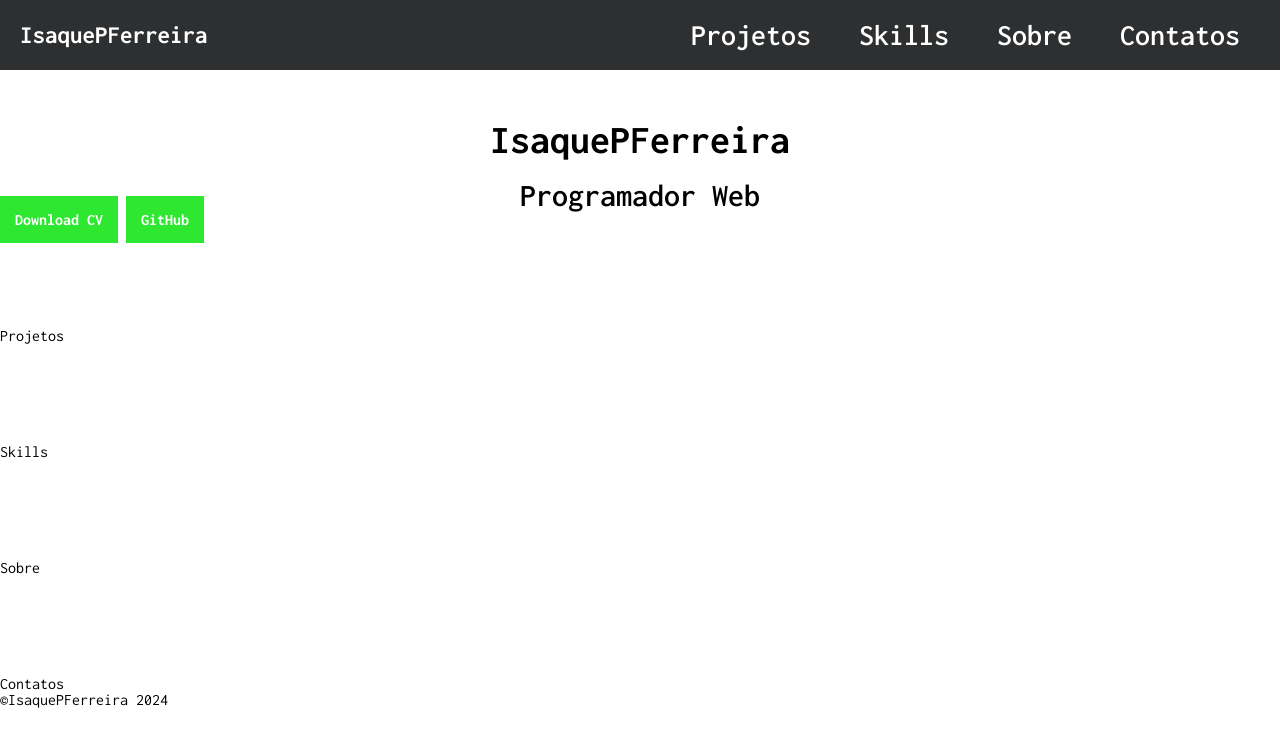
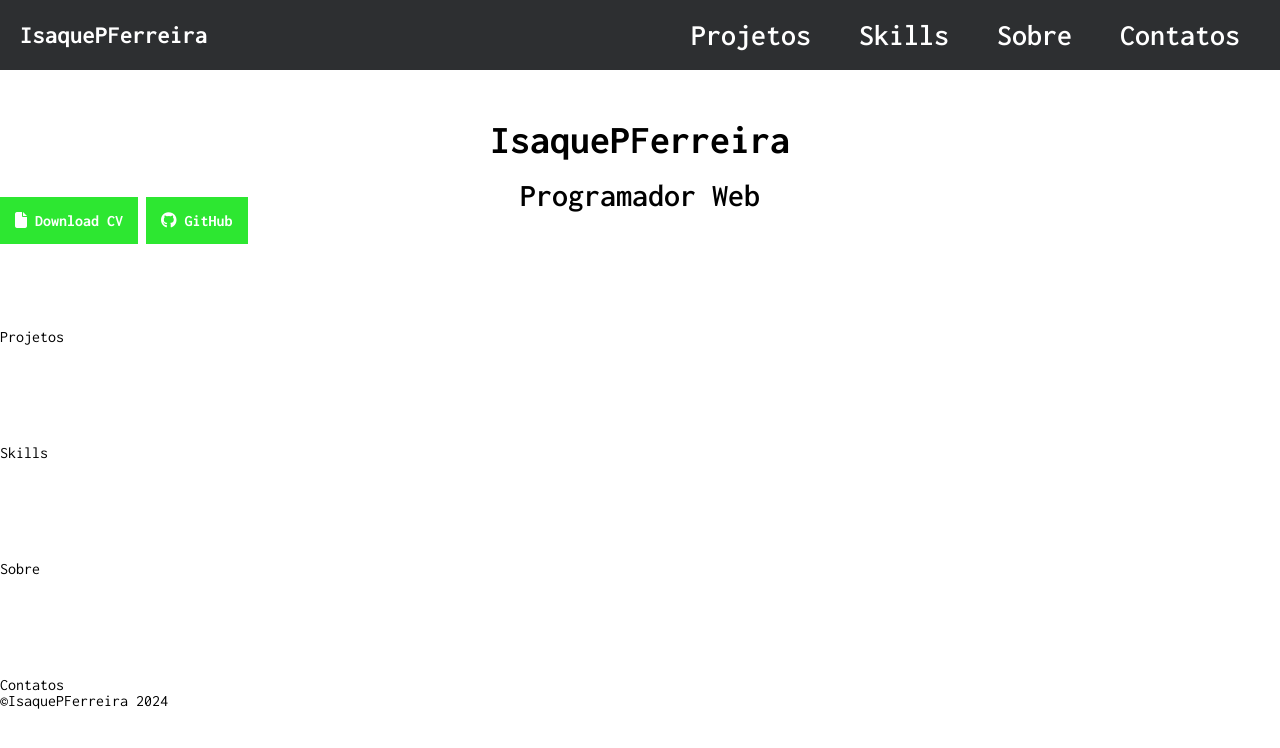
Before and after one commit to IsaquePFerreira/isaquepferreira.github.io, a plain HTML site: page index.html in a window 1280 px wide. Drawn offline with Linux system fonts and the light colour scheme.

Commit message:
Add icon in links to CV and GitHub

```diff
--- a/index.html
+++ b/index.html
@@ -28,8 +28,8 @@
         <!--Title-->
         <h1 class="main-title">IsaquePFerreira</h1>
         <h2 class="main-subtitle">Programador Web</h1>
-        <a class="action-button" href="#curriculum">Download CV</a>
-        <a class="action-button" href="#github">GitHub</a>
+        <a class="action-button" href="#curriculum"><i class="fa-solid fa-file"></i> Download CV</a>
+        <a class="action-button" href="#github"><i class="fa-brands fa-github"></i> GitHub</a>
         <!--Projects-->
         <section>
             <h2>Projetos</h2>
```
